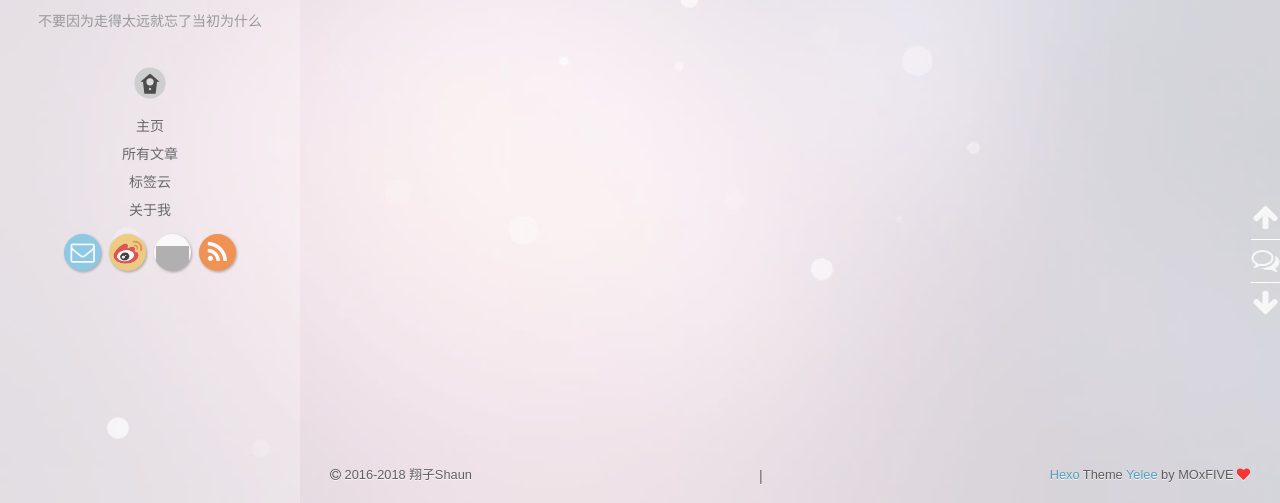
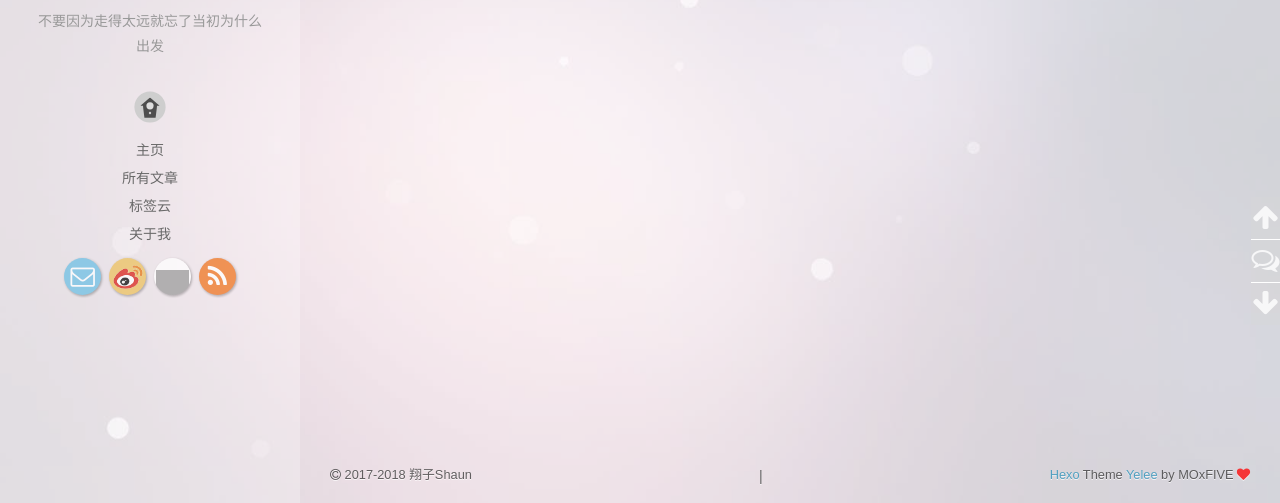
Before and after one commit to gaoxiangyu369/gaoxiangyu369.github.io, a plain HTML site: page archives/index.html in a window 1280 px wide. Shown: the part 297-800 px from the top of the page. Drawn offline with nearby package versions, Linux system fonts and the light colour scheme; some packages are replaced by stand-ins of ours; grey boxes are pictures that could not be loaded; a script that the page names is missing.

Commit message:
Site updated: 2018-01-29 10:59:38

```diff
--- a/archives/index.html
+++ b/archives/index.html
@@ -100,7 +100,7 @@
         </hgroup>
 
 
-        <p class="header-subtitle">不要因为走得太远就忘了当初为什么</p>
+        <p class="header-subtitle">不要因为走得太远就忘了当初为什么出发</p>
 
 
 
@@ -228,7 +228,7 @@
               <h1 class="header-author"><a href="/" title="回到主页">翔子Shaun</a></h1>
             </hgroup>
 
-            <p class="header-subtitle">不要因为走得太远就忘了当初为什么</p>
+            <p class="header-subtitle">不要因为走得太远就忘了当初为什么出发</p>
 
             <nav class="header-menu">
                 <ul>
@@ -342,7 +342,7 @@
         <div id="footer-info">
             <div class="footer-left">
                 <i class="fa fa-copyright"></i>
-                2016-2018 翔子Shaun
+                2017-2018 翔子Shaun
             </div>
             <div class="footer-right">
                 <a href="http://hexo.io/" target="_blank" title="快速、简洁且高效的博客框架">Hexo</a>  Theme <a href="https://github.com/MOxFIVE/hexo-theme-yelee" target="_blank" title="简而不减 Hexo 双栏博客主题  v3.5">Yelee</a> by MOxFIVE <i class="fa fa-heart animated infinite pulse"></i>
```
Also changed, not shown: 2017/11/24/hello-world/index.html (+3 -3 lines), 2017/11/28/regex/index.html (+3 -3 lines), archives/2017/11/index.html (+3 -3 lines), archives/2017/index.html (+3 -3 lines), index.html (+3 -3 lines).
